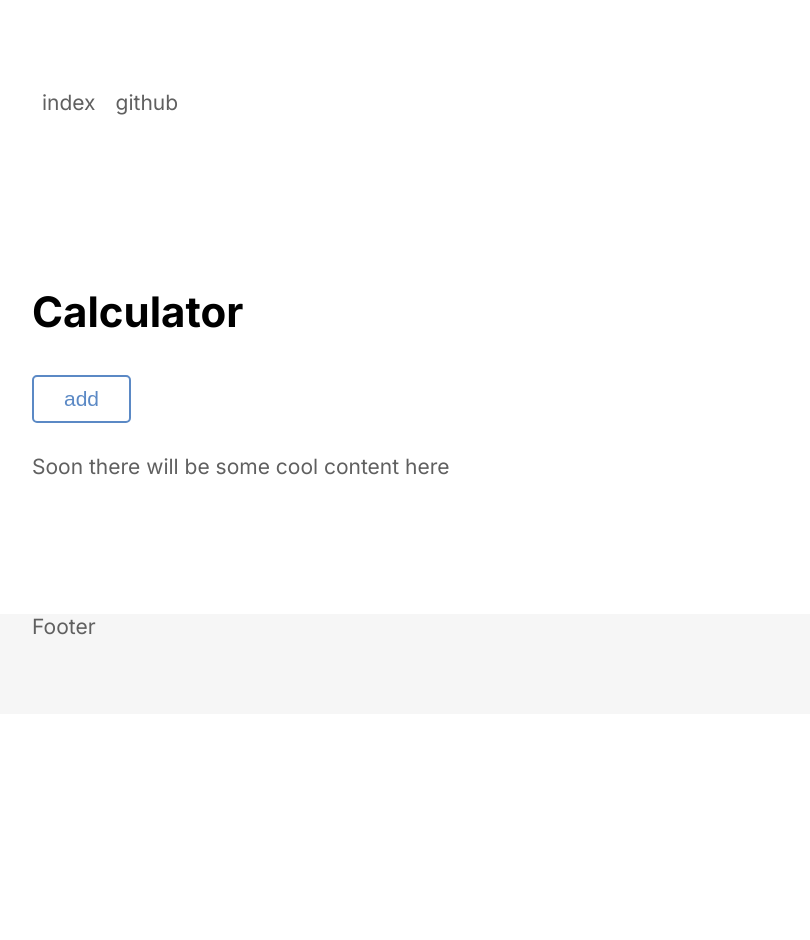
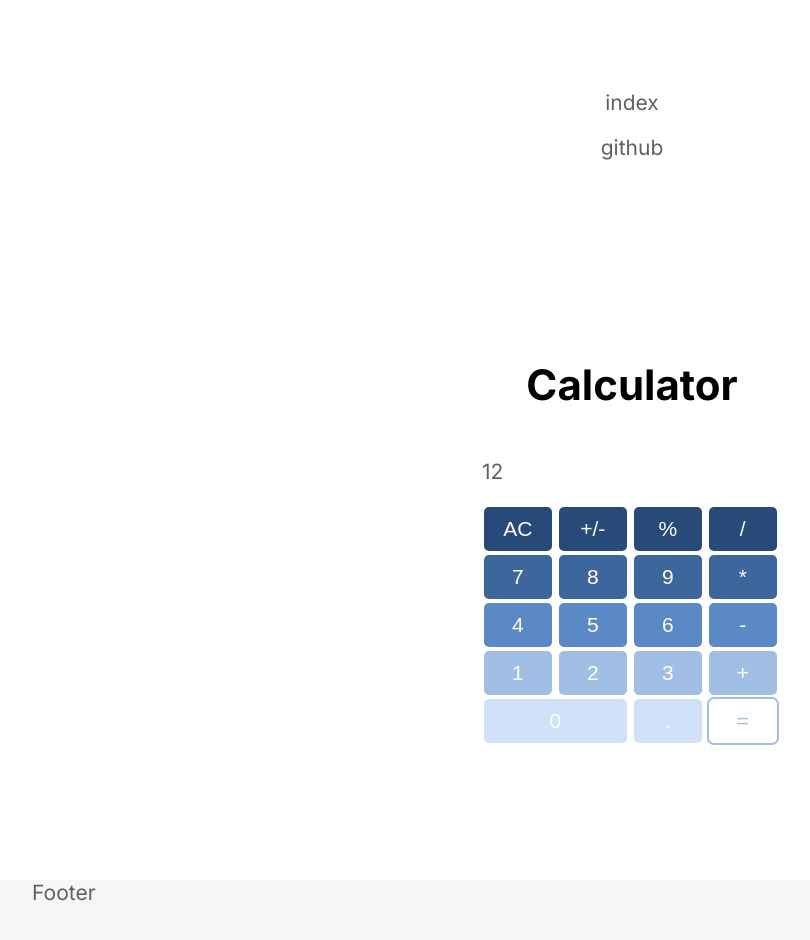
Before and after one commit to MichaelGombos/OdinProject, a plain HTML site: page project_05_calculator/index.html in a window 1280 px wide. Shown: the whole page, without its empty margins (8-818 px from the left). Before the commit the page ends 800 px from the top, so only its background shows below. Drawn offline with Linux system fonts and the light colour scheme.

Commit message:
add button elements and styles

```diff
--- a/main.css
+++ b/main.css
@@ -151,6 +151,16 @@ footer{
   margin-bottom: 135px;
 
 }
+.row{
+  display:flex;
+  flex-direction:row;
+}
+.col-1{
+  width:25%;
+}
+.col-2{
+  width:50%;
+}
 .column{
   display:flex;
   flex-direction:column;
@@ -175,16 +185,37 @@ footer{
   border-radius:5px;
 }
 
+.button-secondary-50{
+  background-color:var(--secondary-50)
+}
+.button-secondary-300{
+  background-color:var(--secondary-300)
+}
+.button-secondary-500{
+  background-color:var(--secondary-500)
+}
+.button-secondary-700{
+  background-color:var(--secondary-700)
+}
+.button-secondary-900{
+  background-color:var(--secondary-900)
+}
+
 .button-ghost-shade-0{
   background-color:transparent;
-  border:2px solid var(--shade-0);
+  outline:2px solid var(--shade-0);
   color:var(--shade-0);
 }
 
 .button-ghost-secondary-500{
   background-color:var(--shade-0);
-  border:2px solid var(--secondary-500);
+  outline:2px solid var(--secondary-500);
   color:var(--secondary-500);
+}
+.button-ghost-secondary-300{
+  background-color:var(--shade-0);
+  outline:2px solid var(--secondary-300);
+  color:var(--secondary-300);
 }
 
 /*button grow animation*/
@@ -201,14 +232,14 @@ footer{
   transform: scale(1.1);
 }
 /*ghost button animation */
-.button-ghost-shade-0, .button-ghost-secondary-500 {
+.button-ghost-shade-0, .button-ghost-secondary-500, .button-ghost-secondary-300 {
   display: inline-block;
   vertical-align: middle;
   -webkit-transform: perspective(1px) translateZ(0);
   transform: perspective(1px) translateZ(0);
   position: relative;
-  -webkit-transition-property: color,border,transform;
-  transition-property: color,border,transform;
+  -webkit-transition-property: color,outline,transform;
+  transition-property: color,outline,transform;
   -webkit-transition-duration: 0.3s;
   transition-duration: 0.3s;
 }
@@ -219,7 +250,11 @@ footer{
 .button-ghost-secondary-500:before {
   background: var(--secondary-500);
 }
-.button-ghost-shade-0:before ,.button-ghost-secondary-500:before {
+.button-ghost-secondary-300:before {
+  background: var(--secondary-300);
+}
+
+.button-ghost-shade-0:before ,.button-ghost-secondary-500:before,.button-ghost-secondary-300:before {
   content: "";
   position: absolute;
   z-index: -1;
@@ -240,15 +275,22 @@ footer{
 }
 .button-ghost-shade-0:hover, .button-ghost-shade-0:focus, .button-ghost-shade-0:active{
   color:var(--primary-500);
-  border-color:var(--shade-0);
+  outline-color:var(--shade-0);
 }
 
 .button-ghost-secondary-500:hover, .button-ghost-secondary-500:focus, .button-ghost-secondary-500:active {
   color:var(--shade-0);
-  border-color:var(--secondary-500);
+  outline-color:var(--secondary-500);
 }
+
+.button-ghost-secondary-300:hover, .button-ghost-secondary-300:focus, .button-ghost-secondary-300:active {
+  color:var(--shade-0);
+  outline-color:var(--secondary-300);
+}
+
 .button-ghost-shade-0:hover:before, .button-ghost-shade-0:focus:before, .button-ghost-shade-0:active:before,
-.button-ghost-secondary-500:hover:before, .button-ghost-secondary-500:focus:before, .button-ghost-secondary-500:active:before  {
+.button-ghost-secondary-500:hover:before, .button-ghost-secondary-500:focus:before, .button-ghost-secondary-500:active:before,
+.button-ghost-secondary-300:hover:before, .button-ghost-secondary-300:focus:before, .button-ghost-secondary-300:active:before   {
   -webkit-transform: scaleX(1);
   transform: scaleX(1);
 }
--- a/project_05_calculator/index.html
+++ b/project_05_calculator/index.html
@@ -29,9 +29,46 @@
     </header>
    <div class="hero-content">
       <h1>Calculator</h1>
+      <div id="calculator">
+        <div id="display"><p>12</p></div>
+        <div class="row">
+          <div class="col-1"><button id="clear" data-command="clear" class="button button-secondary-900"><p>AC</p></button></div>
+          <div class="col-1"><button id="sign" data-command="sign" class="button button-secondary-900"><p>+/-</p></button></div>
+          <div class="col-1"><button id="percentage" data-command="percentage" class="button button-secondary-900"><p>%</p></button></div>
+          <div class="col-1"><button id="divide" data-command="divide" class="button button-secondary-900"><p>/</p></button></div>
+        </div>
 
-      <button id="reset" class="button button-ghost-secondary-500">add</button>
-      <p>Soon there will be some cool content here</p>
+        <div class="row">
+          <div class="col-1"><button id="7" data-command="7" class="button button-secondary-700"><p>7</p></button></div>
+          <div class="col-1"><button id="8" data-command="8" class="button button-secondary-700"><p>8</p></button></div>
+          <div class="col-1"><button id="9" data-command="9" class="button button-secondary-700"><p>9</p></button></div>
+          <div class="col-1"><button id="multiply" data-command="multiply" class="button button-secondary-700"><p>*</p></button></div>
+        </div>
+
+        <div class="row">
+          <div class="col-1"><button id="4" data-command="4" class="button button-secondary-500"><p>4</p></button></div>
+          <div class="col-1"><button id="5" data-command="5" class="button button-secondary-500"><p>5</p></button></div>
+          <div class="col-1"><button id="6" data-command="6" class="button button-secondary-500"><p>6</p></button></div>
+          <div class="col-1"><button id="subtract" data-command="subtract" class="button button-secondary-500"><p>-</p></button></div>
+        </div>
+
+        <div class="row">
+          <div class="col-1"><button id="1" data-command="1" class="button button-secondary-300"><p>1</p></button></div>
+          <div class="col-1"><button id="2" data-command="2" class="button button-secondary-300"><p>2</p></button></div>
+          <div class="col-1"><button id="3" data-command="3" class="button button-secondary-300"><p>3</p></button></div>
+          <div class="col-1"><button id="add" data-command="add" class="button button-secondary-300"><p>+</p></button></div>
+        </div>
+
+        <div class="row">
+          <div class="col-2"><button id="0" data-command="0" class="button button-secondary-50"><p>0</p></button></div>
+          <div class="col-1"><button id="." data-command="." class="button button-secondary-50"><p>.</p></button></div>
+          <div class="col-1"><button id="equals" data-command="equals" class="button button-ghost-secondary-300"><p>=</p></button></div>
+        </div>
+
+
+      </div>
+
+
    </div>
   </div>
 
--- a/project_05_calculator/style.css
+++ b/project_05_calculator/style.css
@@ -1 +1,41 @@
 /* styles for calculator */
+.hero header nav ul{
+  flex-direction:column;
+}
+header{
+  justify-content:center;
+}
+.hero-content{
+  width:25%;
+  display:flex;
+  flex-direction:column;
+  align-items:center;
+  margin-left:auto;
+  margin-right:auto;
+}
+#calculator{
+  width:100%;
+  display:flex;
+  flex-direction:column;
+
+}
+#calculator .button p{
+  width:fit-content;
+  color:white;
+  margin:0;
+}
+#calculator .button-ghost-secondary-300 p{
+  width:95%;
+  color:unset;
+}
+ .button{
+  padding:10px;
+  margin:2px;
+  width:90%;
+  display:flex;
+  flex-direction:column;
+  align-items:center;
+}
+.col-2 .button{
+  width:95%;
+}
```
